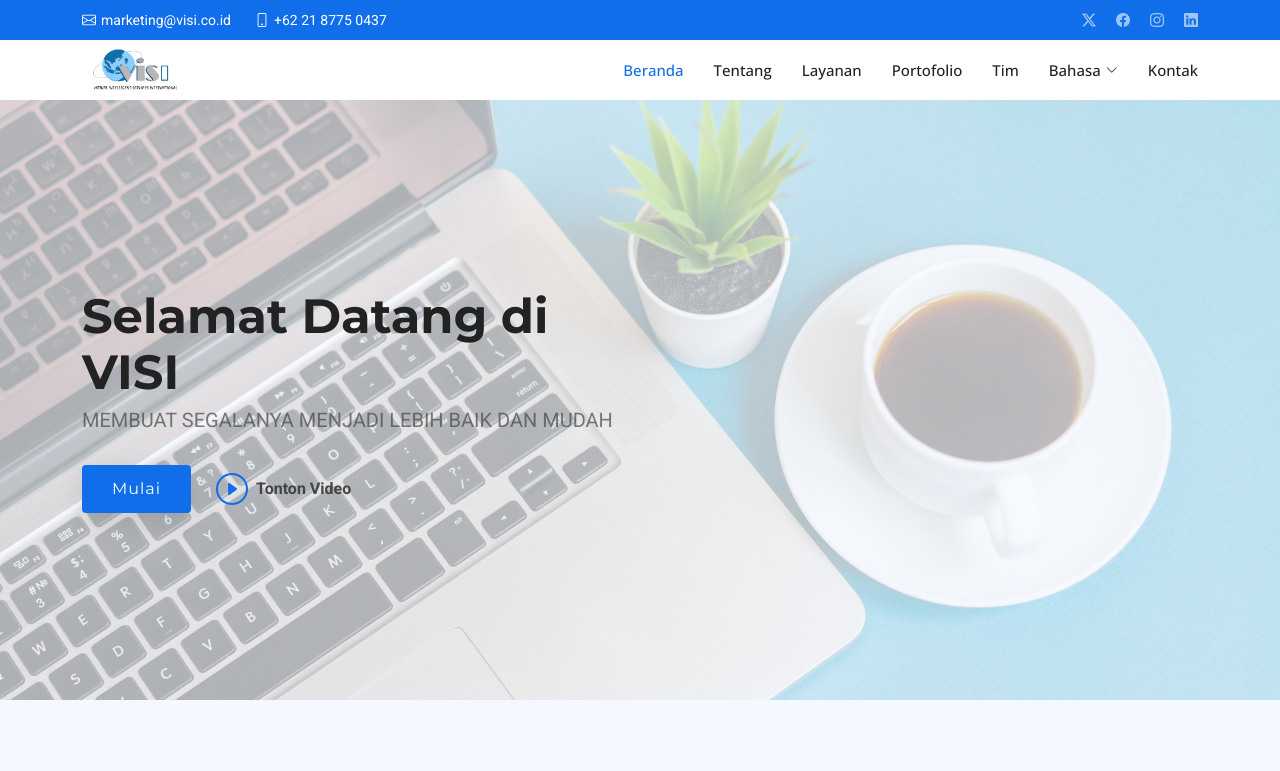
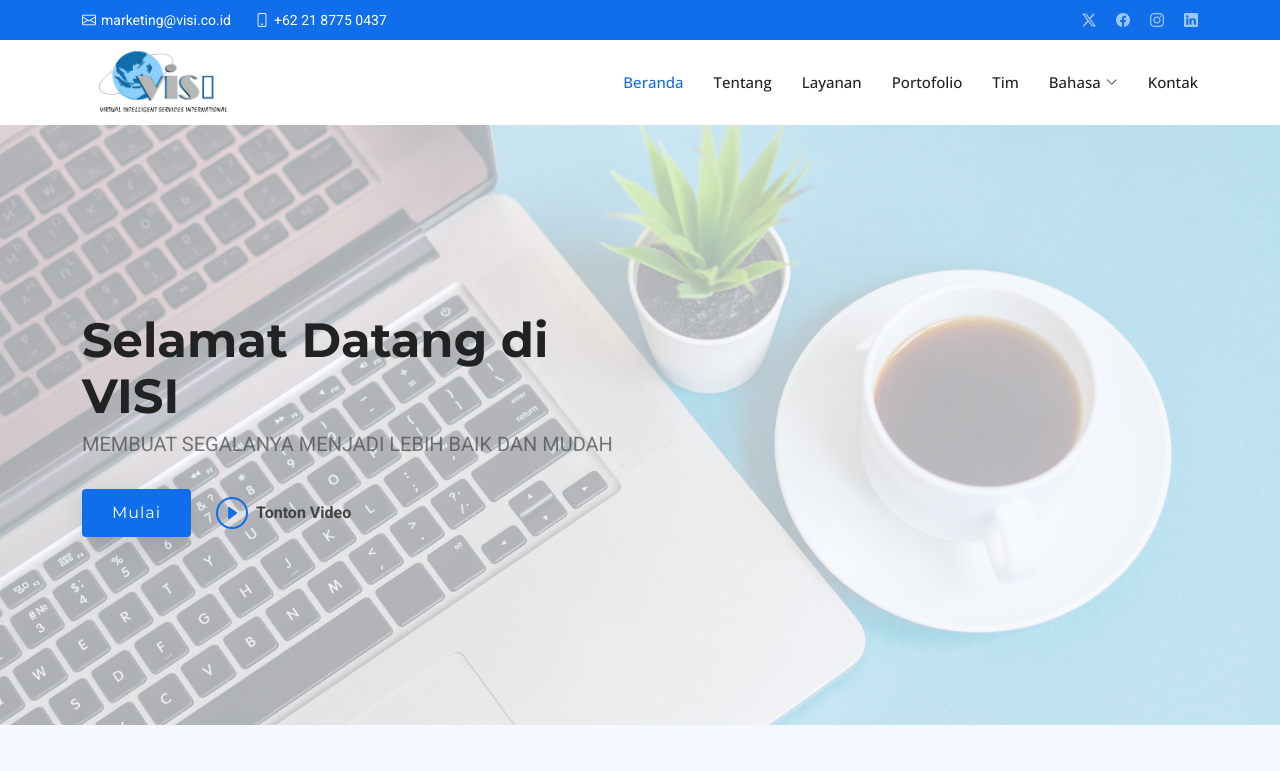
Before and after one commit to fadlyfd/cp-visi, a plain HTML site: page index.html in a window 1280 px wide. Shown: the top 771 px of the page. Drawn offline with nearby package versions, Linux system fonts and the light colour scheme; animation ran at ten frames a second.

Commit message:
ganti size logo visi desktop

```diff
--- a/assets/css/main.css
+++ b/assets/css/main.css
@@ -207,8 +207,22 @@ h6 {
 }
 
 .header .logo img {
-  max-height: 56px;
+  max-height: 55px;
   margin-right: 8px;
+}
+
+@media (min-width: 992px) {
+  .header .logo img {
+    max-height: 70px;
+    margin-right: 0px;
+  }
+}
+
+@media (min-width: 1200px) {
+  .header .logo img {
+    max-height: 85px;
+    margin-right: 0px;
+  }
 }
 
 .header .logo h1 {
```
